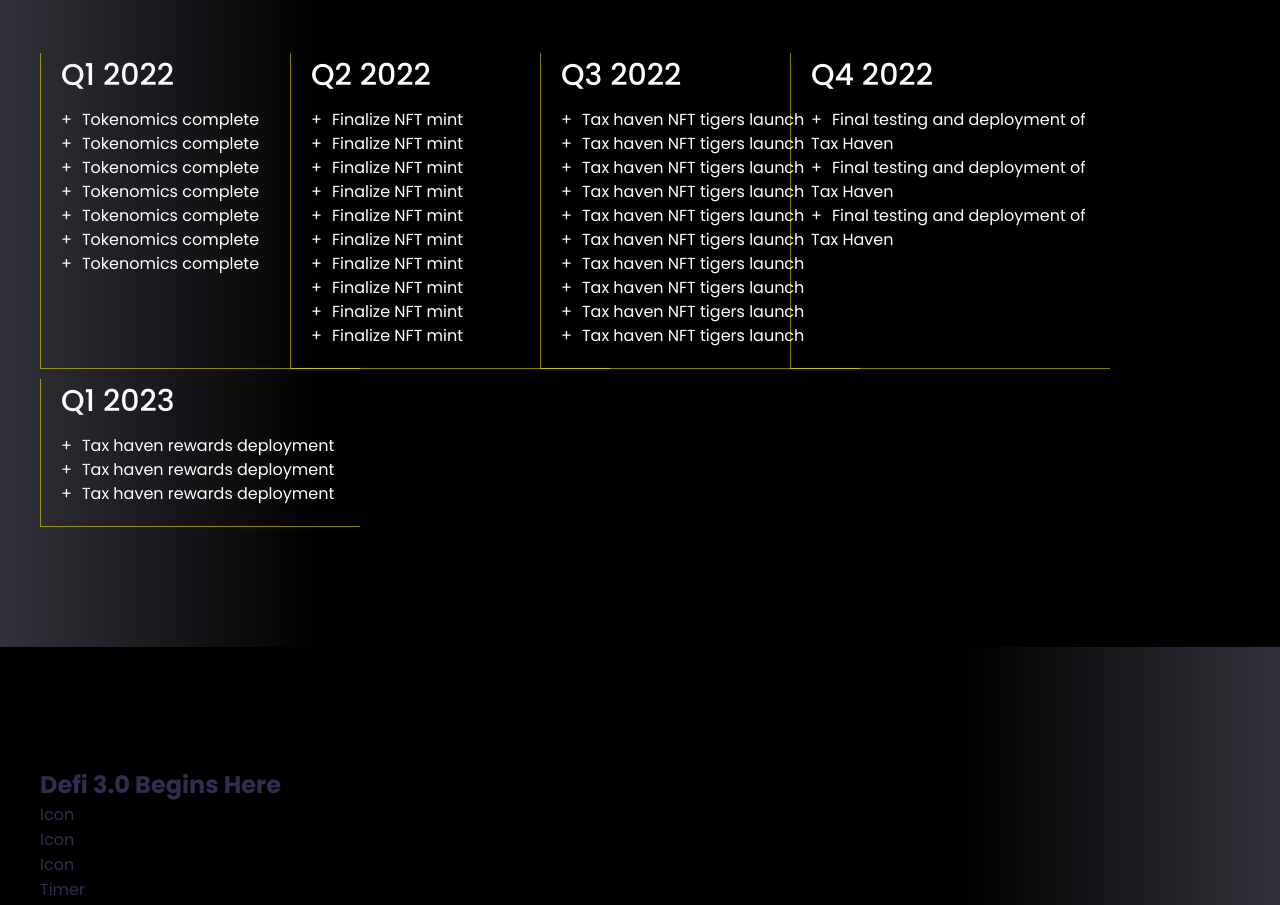
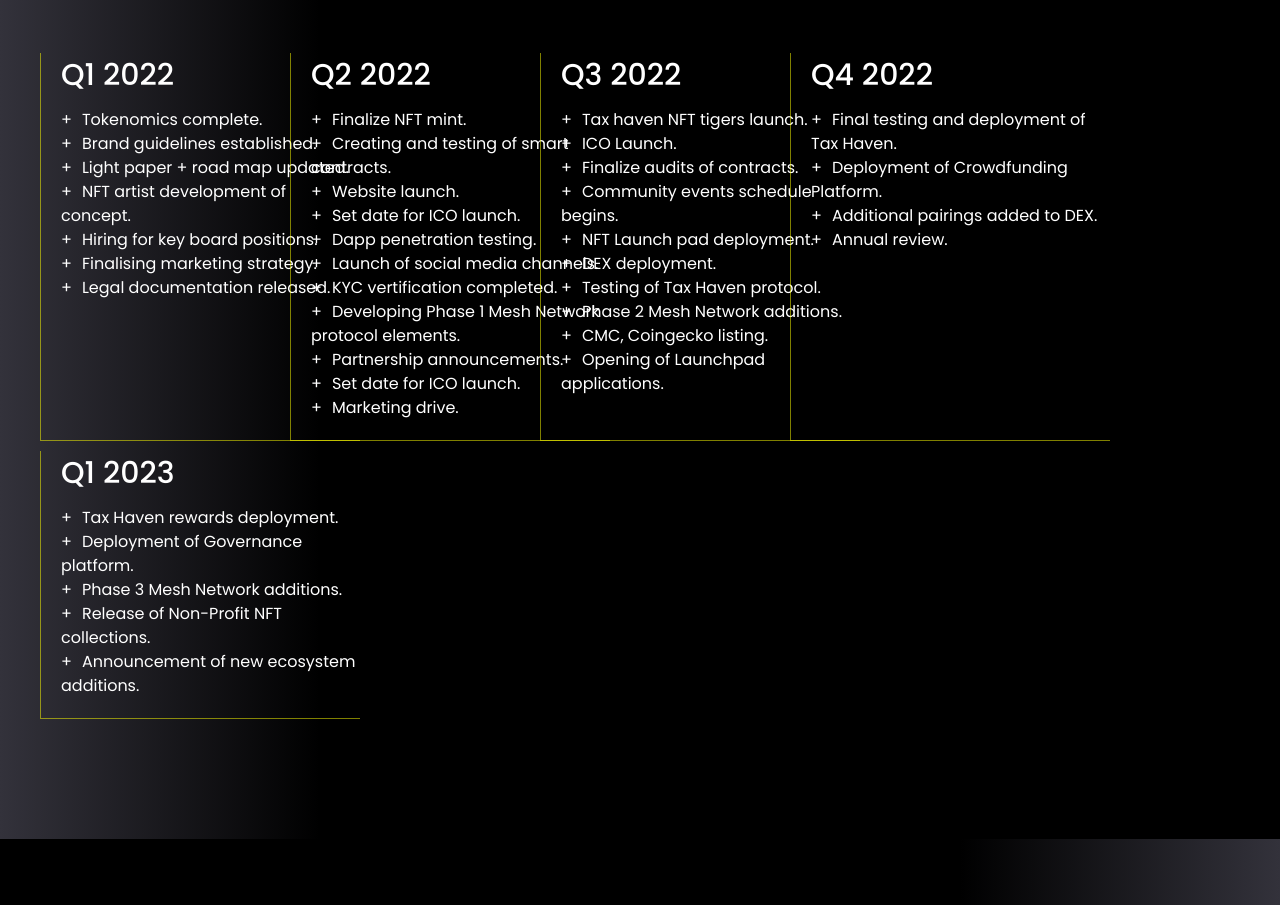
Before and after one commit to ElliotWood13/defi-landing-page, a React (Create React App) app: page / in a window 1280 px wide. Shown: the part 3360-4265 px from the top of the page. Built offline with nearby package versions, Linux system fonts and the light colour scheme.

Commit message:
Updated list text content

```diff
--- a/src/components/organisms/kpiSection/kpiSection.jsx
+++ b/src/components/organisms/kpiSection/kpiSection.jsx
@@ -15,63 +15,67 @@
         <div className="kpiSection-card">
           <h3 className="kpiSection__h3">Q1 2022</h3>
           <ul>
-            <li>Tokenomics complete</li>
-            <li>Tokenomics complete</li>
-            <li>Tokenomics complete</li>
-            <li>Tokenomics complete</li>
-            <li>Tokenomics complete</li>
-            <li>Tokenomics complete</li>
-            <li>Tokenomics complete</li>
+            <li>Tokenomics complete.</li>
+            <li>Brand guidelines established.</li>
+            <li>Light paper + road map updated.</li>
+            <li>NFT artist development of concept.</li>
+            <li>Hiring for key board positions.</li>
+            <li>Finalising marketing strategy.</li>
+            <li>Legal documentation released.</li>
           </ul>
         </div>
 
         <div className="kpiSection-card">
           <h3>Q2 2022</h3>
           <ul>
-            <li>Finalize NFT mint</li>
-            <li>Finalize NFT mint</li>
-            <li>Finalize NFT mint</li>
-            <li>Finalize NFT mint</li>
-            <li>Finalize NFT mint</li>
-            <li>Finalize NFT mint</li>
-            <li>Finalize NFT mint</li>
-            <li>Finalize NFT mint</li>
-            <li>Finalize NFT mint</li>
-            <li>Finalize NFT mint</li>
+            <li>Finalize NFT mint.</li>
+            <li>Creating and testing of smart contracts.</li>
+            <li>Website launch.</li>
+            <li>Set date for ICO launch.</li>
+            <li>Dapp penetration testing.</li>
+            <li>Launch of social media channels.</li>
+            <li>KYC vertification completed.</li>
+            <li>Developing Phase 1 Mesh Network protocol elements.</li>
+            <li>Partnership announcements.</li>
+            <li>Set date for ICO launch.</li>
+            <li>Marketing drive.</li>
           </ul>
         </div>
 
         <div className="kpiSection-card">
           <h3>Q3 2022</h3>
           <ul>
-            <li>Tax haven NFT tigers launch</li>
-            <li>Tax haven NFT tigers launch</li>
-            <li>Tax haven NFT tigers launch</li>
-            <li>Tax haven NFT tigers launch</li>
-            <li>Tax haven NFT tigers launch</li>
-            <li>Tax haven NFT tigers launch</li>
-            <li>Tax haven NFT tigers launch</li>
-            <li>Tax haven NFT tigers launch</li>
-            <li>Tax haven NFT tigers launch</li>
-            <li>Tax haven NFT tigers launch</li>
+            <li>Tax haven NFT tigers launch.</li>
+            <li>ICO Launch.</li>
+            <li>Finalize audits of contracts.</li>
+            <li>Community events schedule begins.</li>
+            <li>NFT Launch pad deployment.</li>
+            <li>DEX deployment.</li>
+            <li>Testing of Tax Haven protocol.</li>
+            <li>Phase 2 Mesh Network additions.</li>
+            <li>CMC, Coingecko listing.</li>
+            <li>Opening of Launchpad applications.</li>
           </ul>
         </div>
 
         <div className="kpiSection-card">
           <h3>Q4 2022</h3>
           <ul>
-            <li>Final testing and deployment of Tax Haven</li>
-            <li>Final testing and deployment of Tax Haven</li>
-            <li>Final testing and deployment of Tax Haven</li>
+            <li>Final testing and deployment of Tax Haven.</li>
+            <li>Deployment of Crowdfunding Platform.</li>
+            <li>Additional pairings added to DEX.</li>
+            <li>Annual review.</li>
           </ul>
         </div>
 
         <div className="kpiSection-card">
           <h3>Q1 2023</h3>
           <ul>
-            <li>Tax haven rewards deployment</li>
-            <li>Tax haven rewards deployment</li>
-            <li>Tax haven rewards deployment</li>
+            <li>Tax Haven rewards deployment.</li>
+            <li>Deployment of Governance platform.</li>
+            <li>Phase 3 Mesh Network additions.</li>
+            <li>Release of Non-Profit NFT collections.</li>
+            <li>Announcement of new ecosystem additions.</li>
           </ul>
         </div>
       </div>
```
